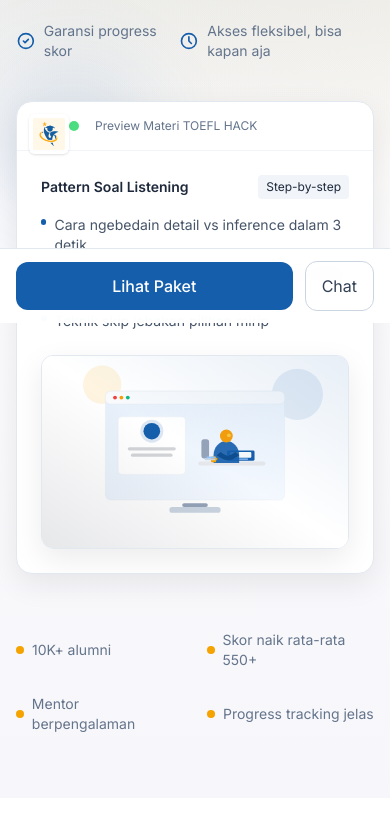
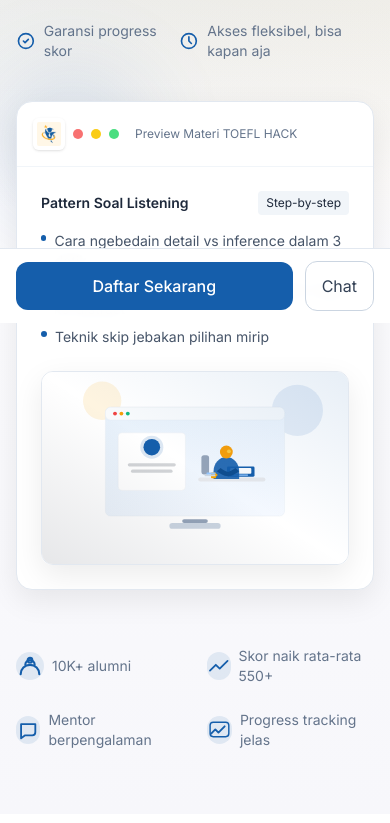
Before and after one commit to zooperacademy/landingpage, a website: page index.html in a window 390 px wide. Shown: the part 521-1344 px from the top of the page. Drawn offline with nearby package versions, Linux system fonts and the light colour scheme; no server answers.

Commit message:
ui: align hero logo; improve hero stats icons; remove extra benefits bullets; expand curriculum cards to 5+ bullets; use local SVG avatars for testimonials; add avatar fallback asset

```diff
--- a/index.html
+++ b/index.html
@@ -132,8 +132,8 @@
         <div class="relative reveal">
           <div class="absolute -top-10 -left-6 md:-left-12 h-40 w-40 md:h-56 md:w-56 rounded-full bg-brand/10 blur-2xl"></div>
           <div class="relative bg-white rounded-2xl border border-slate-200 shadow-soft overflow-hidden">
-            <img src="assets/logo.png" alt="Logo ZOOPER ACADEMY" class="absolute top-3 left-3 h-10 w-10 rounded-md shadow bg-white/80 p-1" />
             <div class="p-4 border-b border-slate-100 flex items-center gap-2 text-slate-500 text-xs">
+              <img src="assets/logo.png" alt="Logo ZOOPER ACADEMY" class="h-8 w-8 rounded-md shadow bg-white/80 p-1" />
               <div class="h-2.5 w-2.5 rounded-full bg-red-400"></div>
               <div class="h-2.5 w-2.5 rounded-full bg-yellow-400"></div>
               <div class="h-2.5 w-2.5 rounded-full bg-green-400"></div>
@@ -221,10 +221,41 @@
       </div>
 
       <div class="mt-14 grid grid-cols-2 md:grid-cols-4 gap-6 items-center text-slate-500 text-sm reveal">
-        <div class="flex items-center gap-2"><span class="h-2 w-2 rounded-full bg-accent"></span> 10K+ alumni</div>
-        <div class="flex items-center gap-2"><span class="h-2 w-2 rounded-full bg-accent"></span> Skor naik rata-rata 550+</div>
-        <div class="flex items-center gap-2"><span class="h-2 w-2 rounded-full bg-accent"></span> Mentor berpengalaman</div>
-        <div class="flex items-center gap-2"><span class="h-2 w-2 rounded-full bg-accent"></span> Progress tracking jelas</div>
+        <div class="flex items-center gap-2">
+          <span class="inline-flex items-center justify-center h-7 w-7 rounded-full bg-brand/10 text-brand">
+            <svg class="h-4.5 w-4.5" viewBox="0 0 24 24" fill="none" xmlns="http://www.w3.org/2000/svg">
+              <path d="M16 11a4 4 0 10-8 0" stroke="currentColor" stroke-width="1.8" stroke-linecap="round" stroke-linejoin="round"/>
+              <path d="M4 19a6 6 0 0116 0" stroke="currentColor" stroke-width="1.8" stroke-linecap="round" stroke-linejoin="round"/>
+              <circle cx="12" cy="7" r="2" stroke="currentColor" stroke-width="1.8"/>
+            </svg>
+          </span>
+          10K+ alumni
+        </div>
+        <div class="flex items-center gap-2">
+          <span class="inline-flex items-center justify-center h-7 w-7 rounded-full bg-brand/10 text-brand">
+            <svg class="h-4.5 w-4.5" viewBox="0 0 24 24" fill="none" xmlns="http://www.w3.org/2000/svg">
+              <path d="M3 17l6-6 4 4 8-8" stroke="currentColor" stroke-width="1.8" stroke-linecap="round" stroke-linejoin="round"/>
+            </svg>
+          </span>
+          Skor naik rata-rata 550+
+        </div>
+        <div class="flex items-center gap-2">
+          <span class="inline-flex items-center justify-center h-7 w-7 rounded-full bg-brand/10 text-brand">
+            <svg class="h-4.5 w-4.5" viewBox="0 0 24 24" fill="none" xmlns="http://www.w3.org/2000/svg">
+              <path d="M5 7h14v8a3 3 0 01-3 3H9l-4 3V7z" stroke="currentColor" stroke-width="1.8" stroke-linecap="round" stroke-linejoin="round"/>
+            </svg>
+          </span>
+          Mentor berpengalaman
+        </div>
+        <div class="flex items-center gap-2">
+          <span class="inline-flex items-center justify-center h-7 w-7 rounded-full bg-brand/10 text-brand">
+            <svg class="h-4.5 w-4.5" viewBox="0 0 24 24" fill="none" xmlns="http://www.w3.org/2000/svg">
+              <path d="M4 16l4-4 3 3 6-6" stroke="currentColor" stroke-width="1.8" stroke-linecap="round" stroke-linejoin="round"/>
+              <rect x="3" y="5" width="18" height="14" rx="3" stroke="currentColor" stroke-width="1.4"/>
+            </svg>
+          </span>
+          Progress tracking jelas
+        </div>
       </div>
     </div>
   </section>
@@ -438,7 +469,7 @@
                 </div>
                 <p class="mt-3 italic text-slate-700">“Materinya to the point banget. Teknik eliminasi opsi ngebantu banget pas reading. Dulu suka panik, sekarang lebih santai tapi akurat.”</p>
                 <div class="mt-3 flex items-center gap-3">
-                  <img src="https://images.unsplash.com/photo-1544005313-94ddf0286df2?q=80&w=160&auto=format&fit=crop" alt="Rani" class="h-12 w-12 md:h-14 md:w-14 rounded-full object-cover ring-2 ring-brand/20 shadow" loading="lazy" />
+                  <img src="assets/avatar-fallback.svg" alt="Rani" class="h-12 w-12 md:h-14 md:w-14 rounded-full object-cover ring-2 ring-brand/20 shadow" loading="lazy" />
                   <div>
                     <p class="text-sm font-medium text-slate-800">Rani</p>
                     <p class="text-xs text-slate-500">Mahasiswa</p>
@@ -454,7 +485,7 @@
                 </div>
                 <p class="mt-3 italic text-slate-700">“Pattern listening-nya berjasa banget. Jadi tau kapan harus fokus dan kapan bisa skip tanpa rasa bersalah.”</p>
                 <div class="mt-3 flex items-center gap-3">
-                  <img src="https://images.unsplash.com/photo-1599566150163-29194dcaad36?q=80&w=160&auto=format&fit=crop" alt="Bagas" class="h-12 w-12 md:h-14 md:w-14 rounded-full object-cover ring-2 ring-brand/20 shadow" loading="lazy" />
+                  <img src="assets/avatar-fallback.svg" alt="Bagas" class="h-12 w-12 md:h-14 md:w-14 rounded-full object-cover ring-2 ring-brand/20 shadow" loading="lazy" />
                   <div>
                     <p class="text-sm font-medium text-slate-800">Bagas</p>
                     <p class="text-xs text-slate-500">Fresh Graduate</p>
@@ -470,7 +501,7 @@
                 </div>
                 <p class="mt-3 italic text-slate-700">“Latihan micro-step bikin kebiasaan ke-build. Kerasa sendiri tiap minggu makin nambah.”</p>
                 <div class="mt-3 flex items-center gap-3">
-                  <img src="https://images.unsplash.com/photo-1544005314-2c5647d17d88?q=80&w=160&auto=format&fit=crop" alt="Dina" class="h-12 w-12 md:h-14 md:w-14 rounded-full object-cover ring-2 ring-brand/20 shadow" loading="lazy" />
+                  <img src="assets/avatar-fallback.svg" alt="Dina" class="h-12 w-12 md:h-14 md:w-14 rounded-full object-cover ring-2 ring-brand/20 shadow" loading="lazy" />
                   <div>
                     <p class="text-sm font-medium text-slate-800">Dina</p>
                     <p class="text-xs text-slate-500">Profesional</p>
@@ -486,7 +517,7 @@
                 </div>
                 <p class="mt-3 italic text-slate-700">“Strategi manage waktu-nya ngebantu banget. Sekarang tiap bagian ada pace yang jelas.”</p>
                 <div class="mt-3 flex items-center gap-3">
-                  <img src="https://images.unsplash.com/photo-1547425260-76bcadfb4f2c?q=80&w=160&auto=format&fit=crop" alt="Andi" class="h-12 w-12 md:h-14 md:w-14 rounded-full object-cover ring-2 ring-brand/20 shadow" loading="lazy" />
+                  <img src="assets/avatar-fallback.svg" alt="Andi" class="h-12 w-12 md:h-14 md:w-14 rounded-full object-cover ring-2 ring-brand/20 shadow" loading="lazy" />
                   <div>
                     <p class="text-sm font-medium text-slate-800">Andi</p>
                     <p class="text-xs text-slate-500">Karyawan</p>
@@ -502,7 +533,7 @@
                 </div>
                 <p class="mt-3 italic text-slate-700">“Latihan micro-step bikin konsisten. Tiap hari sedikit, tapi hasilnya berasa.”</p>
                 <div class="mt-3 flex items-center gap-3">
-                  <img src="https://images.unsplash.com/photo-1544005313-94ddf0286df2?q=80&w=160&auto=format&fit=crop" alt="Sari" class="h-12 w-12 md:h-14 md:w-14 rounded-full object-cover ring-2 ring-brand/20 shadow" loading="lazy" />
+                  <img src="assets/avatar-fallback.svg" alt="Sari" class="h-12 w-12 md:h-14 md:w-14 rounded-full object-cover ring-2 ring-brand/20 shadow" loading="lazy" />
                   <div>
                     <p class="text-sm font-medium text-slate-800">Sari</p>
                     <p class="text-xs text-slate-500">Mahasiswi</p>
@@ -518,7 +549,7 @@
                 </div>
                 <p class="mt-3 italic text-slate-700">“Teknik eliminasi opsi mirip ngurangin kebingungan pas reading.”</p>
                 <div class="mt-3 flex items-center gap-3">
-                  <img src="https://images.unsplash.com/photo-1599566150163-29194dcaad36?q=80&w=160&auto=format&fit=crop" alt="Yusuf" class="h-12 w-12 md:h-14 md:w-14 rounded-full object-cover ring-2 ring-brand/20 shadow" loading="lazy" />
+                  <img src="assets/avatar-fallback.svg" alt="Yusuf" class="h-12 w-12 md:h-14 md:w-14 rounded-full object-cover ring-2 ring-brand/20 shadow" loading="lazy" />
                   <div>
                     <p class="text-sm font-medium text-slate-800">Yusuf</p>
                     <p class="text-xs text-slate-500">Fresh Graduate</p>
@@ -534,7 +565,7 @@
                 </div>
                 <p class="mt-3 italic text-slate-700">“Materi ringkas tapi kena sasaran. Nggak kebanyakan teori.”</p>
                 <div class="mt-3 flex items-center gap-3">
-                  <img src="https://images.unsplash.com/photo-1544005314-2c5647d17d88?q=80&w=160&auto=format&fit=crop" alt="Nadia" class="h-12 w-12 md:h-14 md:w-14 rounded-full object-cover ring-2 ring-brand/20 shadow" loading="lazy" />
+                  <img src="assets/avatar-fallback.svg" alt="Nadia" class="h-12 w-12 md:h-14 md:w-14 rounded-full object-cover ring-2 ring-brand/20 shadow" loading="lazy" />
                   <div>
                     <p class="text-sm font-medium text-slate-800">Nadia</p>
                     <p class="text-xs text-slate-500">Pekerja</p>
@@ -550,7 +581,7 @@
                 </div>
                 <p class="mt-3 italic text-slate-700">“Listening pattern-nya bikin lebih fokus. Soal jebakan jadi gampang kebaca.”</p>
                 <div class="mt-3 flex items-center gap-3">
-                  <img src="https://images.unsplash.com/photo-1524504388940-b1c1722653e1?q=80&w=160&auto=format&fit=crop" alt="Agus" class="h-12 w-12 md:h-14 md:w-14 rounded-full object-cover ring-2 ring-brand/20 shadow" loading="lazy" />
+                  <img src="assets/avatar-fallback.svg" alt="Agus" class="h-12 w-12 md:h-14 md:w-14 rounded-full object-cover ring-2 ring-brand/20 shadow" loading="lazy" />
                   <div>
                     <p class="text-sm font-medium text-slate-800">Agus</p>
                     <p class="text-xs text-slate-500">Mahasiswa</p>
@@ -566,7 +597,7 @@
                 </div>
                 <p class="mt-3 italic text-slate-700">“Step-by-step guidance bikin ngerasa ditemenin. Target mingguan jadi kejar.”</p>
                 <div class="mt-3 flex items-center gap-3">
-                  <img src="https://images.unsplash.com/photo-1544005313-94ddf0286df2?q=80&w=160&auto=format&fit=crop" alt="Lia" class="h-12 w-12 md:h-14 md:w-14 rounded-full object-cover ring-2 ring-brand/20 shadow" loading="lazy" />
+                  <img src="assets/avatar-fallback.svg" alt="Lia" class="h-12 w-12 md:h-14 md:w-14 rounded-full object-cover ring-2 ring-brand/20 shadow" loading="lazy" />
                   <div>
                     <p class="text-sm font-medium text-slate-800">Lia</p>
                     <p class="text-xs text-slate-500">Profesional</p>
@@ -787,7 +818,7 @@
         <h3 class="text-2xl md:text-3xl font-bold">Siap gas? Yuk mulai sekarang 🚀</h3>
         <p class="mt-2 text-slate-600">Pilih paket yang pas buat kamu, lalu ikuti alurnya. Pelan tapi pasti, skor kamu naik.</p>
         <div class="mt-6 flex flex-col sm:flex-row gap-3 justify-center">
-          <a href="#harga" aria-label="Lihat semua paket" class="px-5 py-3 rounded-xl bg-brand hover:bg-brand-dark text-white font-medium shadow-soft">Lihat Paket</a>
+          <a href="#harga" aria-label="Lihat semua paket" class="px-5 py-3 rounded-xl bg-brand hover:bg-brand-dark text-white font-medium shadow-soft">Daftar Sekarang</a>
           <a href="#" id="tanyaDuluBtn" aria-label="Chat admin" class="px-5 py-3 rounded-xl border border-slate-300 hover:border-brand/40 hover:text-brand">Tanya Dulu</a>
         </div>
       </div>
@@ -812,7 +843,7 @@
 
   <div class="fixed bottom-0 inset-x-0 md:hidden bg-white/95 backdrop-blur border-t border-slate-200 z-50">
     <div class="max-w-7xl mx-auto px-4 py-3 flex items-center gap-3">
-      <a href="#harga" aria-label="Lihat semua paket" class="flex-1 px-4 py-3 rounded-xl bg-brand text-white text-center font-medium">Lihat Paket</a>
+      <a href="#harga" aria-label="Lihat semua paket" class="flex-1 px-4 py-3 rounded-xl bg-brand text-white text-center font-medium">Daftar Sekarang</a>
       <a href="#" id="tanyaDuluBottom" aria-label="Chat admin" class="px-4 py-3 rounded-xl border border-slate-300 text-slate-700">Chat</a>
     </div>
   </div>
```
Also changed, not shown: assets/avatar-fallback.svg (added).
